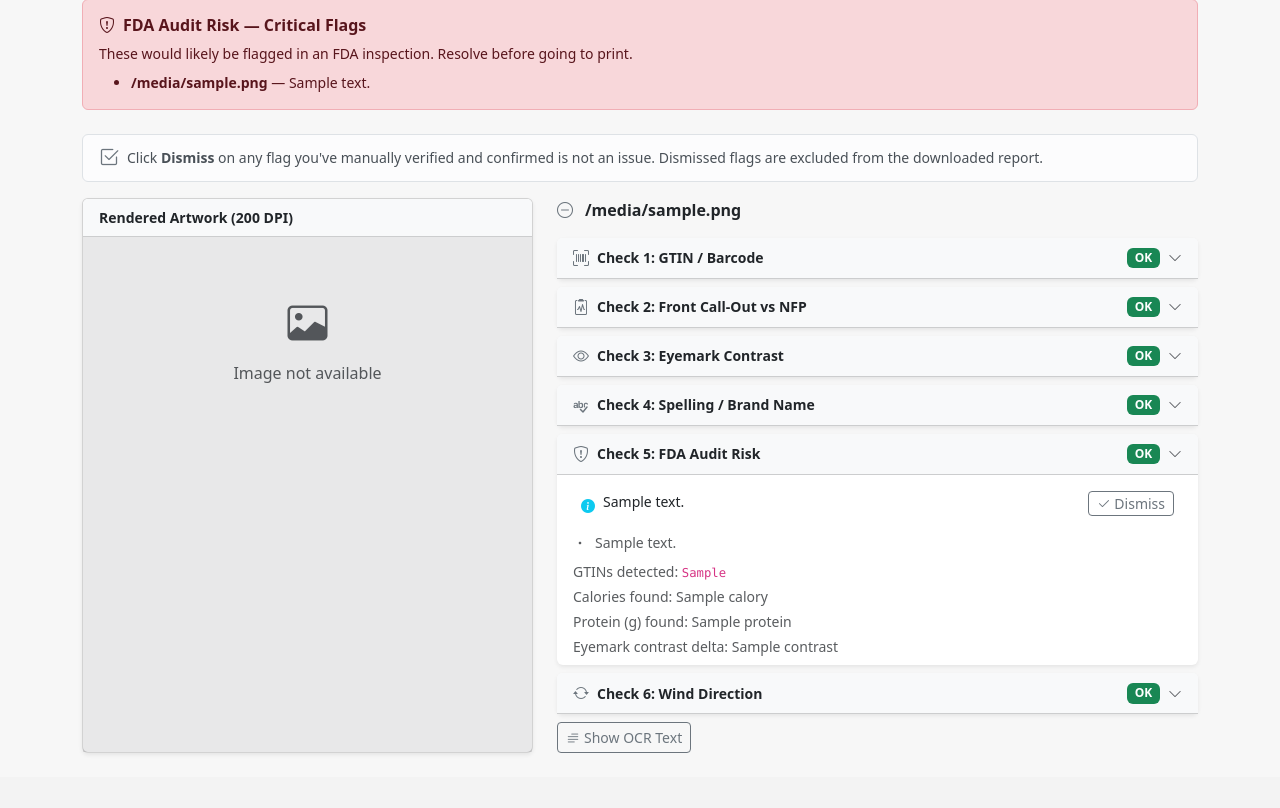
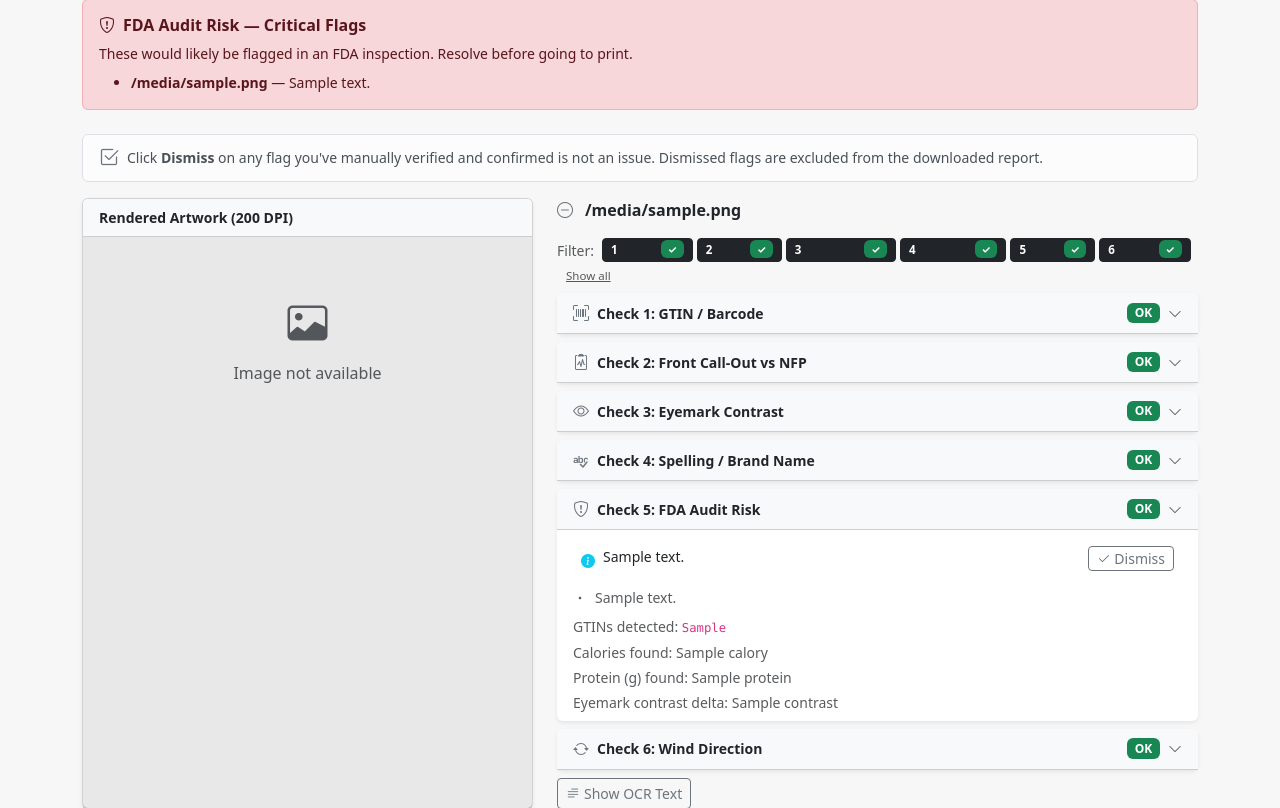
Before and after one commit to lowryakers/Artwork-Proofing, a Flask app: template templates/result.html in a window 1280 px wide. Shown: the part 290-1098 px from the top of the page. Before the commit the page ends 1043 px from the top, so only its background shows below. Run offline with Flask 3, Linux system fonts and the light colour scheme; the template is opened without the code that fills it: most values are stand-ins (such as "Sample title", 1, 10 or a date in 2020).

Commit message:
Add check filter bar to proof report; reduce FDA/spelling false positives
UI: Add filter buttons (1–6) above check cards so users can show/hide
individual checks. Buttons toggle between btn-dark (visible) and
btn-outline-dark (hidden) with a "Show all" reset link.

proof_engine: Reduce false positives on outlined-text PDFs
- Check 4: Remove prodough/® misspelling pattern (OCR can't read ®)
- Check 5 NFP: Add NFP row signals (total fat, sodium, carbs, serving
  size, % DV) as additional evidence — 2+ hits means panel exists
- Check 5 ingredients: Expand signals to include milk powder, non-fat
  milk, skim milk, cocoa, salt, potassium, vitamin
- Check 5 allergens: is_whey_product now includes pouch/pouches; milk
  evidence check uses regex for milk powder / non-fat milk / dairy /
  casein variants; generic allergen warning only fires for non-protein
  products when no allergen statement found

https://claude.ai/code/session_01Hkoy4jrC9aHeEYMzA2nUf4

```diff
--- a/templates/result.html
+++ b/templates/result.html
@@ -206,6 +206,41 @@
       {% endif %}
     </div>
 
+    <!-- Check filter bar -->
+    <div class="d-flex align-items-center gap-1 flex-wrap mb-2" id="checkFilter{{ idx }}">
+      <span class="text-muted small me-1">Filter:</span>
+      {% set _checks = [
+        ('1','GTIN',     r.checks.gtin),
+        ('2','NFP',      r.checks.nfp),
+        ('3','Eyemark',  r.checks.eyemark),
+        ('4','Spelling', r.checks.spelling),
+        ('5','FDA',      r.checks.fda),
+      ] %}
+      {% if r.checks.wind is defined %}
+        {% set _checks = _checks + [('6','Wind', r.checks.wind)] %}
+      {% endif %}
+      {% for num, label, chk in _checks %}
+        {% set _issues = chk.get('issues', []) if chk else [] %}
+        {% set _crits  = _issues | selectattr('severity','equalto','critical') | list %}
+        {% set _warns  = _issues | selectattr('severity','equalto','warning')  | list %}
+        <button class="btn btn-sm btn-dark filter-check-btn"
+                data-check-num="{{ num }}"
+                data-file-idx="{{ idx }}"
+                onclick="toggleCheckFilter(this)"
+                style="font-size:.72rem;padding:2px 8px;opacity:1">
+          <span class="fw-semibold">{{ num }}</span>
+          <span class="d-none d-sm-inline text-muted"> · {{ label }}</span>
+          {% if _crits %}<span class="badge bg-danger ms-1" style="font-size:.65rem">{{ _crits|length }}</span>
+          {% elif _warns %}<span class="badge bg-warning text-dark ms-1" style="font-size:.65rem">{{ _warns|length }}</span>
+          {% else %}<span class="badge bg-success ms-1" style="font-size:.65rem">✓</span>
+          {% endif %}
+        </button>
+      {% endfor %}
+      <button class="btn btn-sm btn-link text-muted p-0 ms-2" style="font-size:.72rem"
+              onclick="resetCheckFilters({{ idx }})">Show all</button>
+    </div>
+
+    <div id="checkCards{{ idx }}">
     {{ _check_card('1','GTIN / Barcode',        'bi-upc-scan',           r.checks.gtin,     idx, r.filename, 'gtin',     dismissals) }}
     {{ _check_card('2','Front Call-Out vs NFP', 'bi-clipboard2-pulse',   r.checks.nfp,      idx, r.filename, 'nfp',      dismissals) }}
     {{ _check_card('3','Eyemark Contrast',       'bi-eye',                r.checks.eyemark,  idx, r.filename, 'eyemark',  dismissals) }}
@@ -214,6 +249,7 @@
     {% if r.checks.wind is defined %}
     {{ _check_card('6','Wind Direction',         'bi-arrow-repeat',       r.checks.wind,     idx, r.filename, 'wind',     dismissals) }}
     {% endif %}
+    </div>
 
     <!-- OCR text -->
     {% if r.ocr_preview %}
@@ -566,5 +602,38 @@ if (INIT_STATUS !== 'done' && INIT_STATUS !== 'error') {
     } catch (_) {}
   }, 1500);
 }
+
+/* ── Check filter ── */
+const _CHECK_KEYS = ['gtin','nfp','eyemark','spelling','fda','wind'];
+
+function toggleCheckFilter(btn) {
+  const fileIdx = btn.dataset.fileIdx;
+  const isActive = btn.classList.contains('btn-dark');
+  btn.classList.toggle('btn-dark', !isActive);
+  btn.classList.toggle('btn-outline-dark', isActive);
+  applyCheckFilter(fileIdx);
+}
+
+function resetCheckFilters(fileIdx) {
+  document.querySelectorAll(`#checkFilter${fileIdx} .filter-check-btn`).forEach(b => {
+    b.classList.add('btn-dark');
+    b.classList.remove('btn-outline-dark');
+  });
+  applyCheckFilter(fileIdx);
+}
+
+function applyCheckFilter(fileIdx) {
+  const btns = document.querySelectorAll(`#checkFilter${fileIdx} .filter-check-btn`);
+  const active = new Set([...btns].filter(b => b.classList.contains('btn-dark'))
+                                  .map(b => b.dataset.checkNum));
+  const container = document.getElementById(`checkCards${fileIdx}`);
+  if (!container) return;
+  container.querySelectorAll('.check-card').forEach(card => {
+    // Each check card header has "Check N:" text — extract the number
+    const header = card.querySelector('.card-header span.fw-semibold');
+    const m = header && header.textContent.match(/Check\s+(\d)/);
+    if (m) card.style.display = active.has(m[1]) ? '' : 'none';
+  });
+}
 </script>
 {% endblock %}
```
Also changed, not shown: proof_engine.py (+19 -6 lines).
